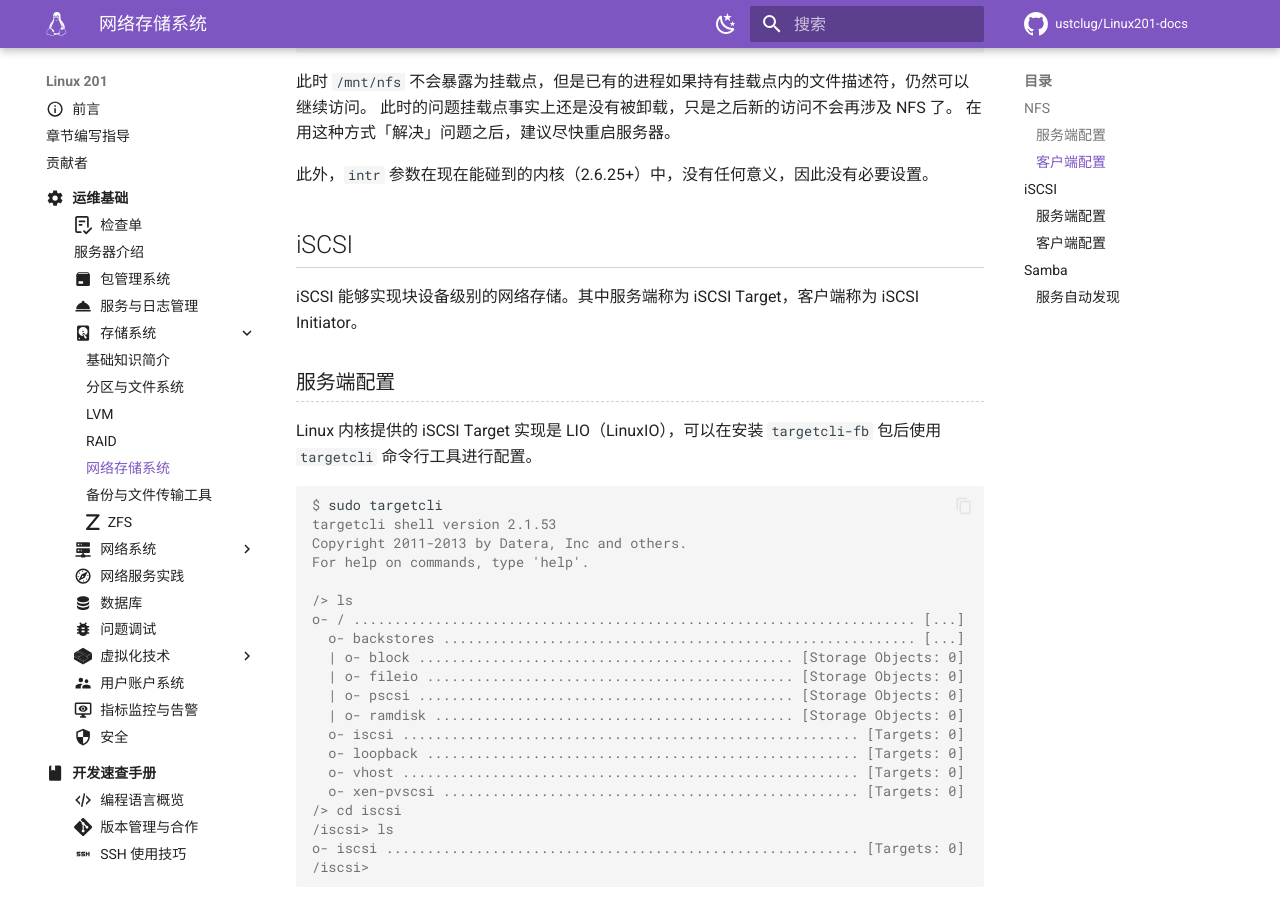
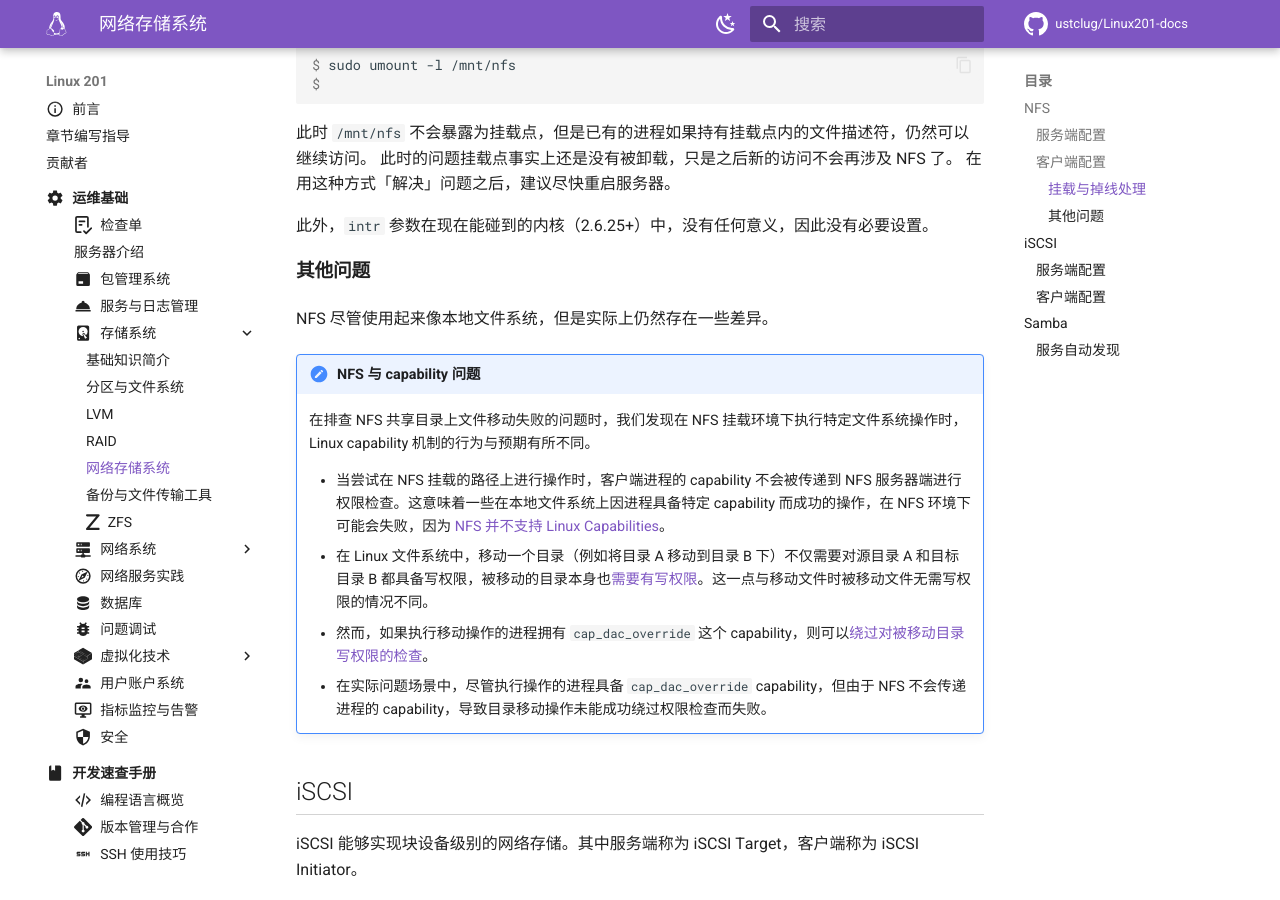
Before and after one commit to ustclug/Linux201-docs, an MkDocs documentation site: the page built from docs/ops/storage/network.md, in a window 1280 px wide and 900 px high, scrolled down 4726 px. Built offline with MkDocs 1.6.1 and Material for MkDocs 9.7.7, drawn with Linux system fonts in a browser that asks for light colours; comment, search, counter and statistics services are not loaded.

Commit message:
ops/storage: NFS and capability

````diff
--- a/docs/ops/storage/network.md
+++ b/docs/ops/storage/network.md
@@ -240,6 +240,8 @@ NFS 的导出配置位于 `/etc/exports` 文件中。例如以下的配置：
 
 ### 客户端配置 {#nfs-client}
 
+#### 挂载与掉线处理 {#nfs-client-mount}
+
 挂载 NFS（表面上）是一件很简单的事情：
 
 ```console
@@ -341,6 +343,19 @@ $
 在用这种方式「解决」问题之后，建议尽快重启服务器。
 
 此外，`intr` 参数在现在能碰到的内核（2.6.25+）中，没有任何意义，因此没有必要设置。
+
+#### 其他问题 {#nfs-client-other}
+
+NFS 尽管使用起来像本地文件系统，但是实际上仍然存在一些差异。
+
+!!! note "NFS 与 capability 问题"
+
+    在排查 NFS 共享目录上文件移动失败的问题时，我们发现在 NFS 挂载环境下执行特定文件系统操作时，Linux capability 机制的行为与预期有所不同。
+
+    * 当尝试在 NFS 挂载的路径上进行操作时，客户端进程的 capability 不会被传递到 NFS 服务器端进行权限检查。这意味着一些在本地文件系统上因进程具备特定 capability 而成功的操作，在 NFS 环境下可能会失败，因为 [NFS 并不支持 Linux Capabilities](https://access.redhat.com/solutions/2117321)。
+    * 在 Linux 文件系统中，移动一个目录（例如将目录 A 移动到目录 B 下）不仅需要对源目录 A 和目标目录 B 都具备写权限，被移动的目录本身也[需要有写权限](https://elixir.bootlin.com/linux/v6.14.1/source/fs/namei.c#L4994-L4999)。这一点与移动文件时被移动文件无需写权限的情况不同。
+    * 然而，如果执行移动操作的进程拥有 `cap_dac_override` 这个 capability，则可以[绕过对被移动目录写权限的检查](https://elixir.bootlin.com/linux/v6.14.1/source/fs/namei.c#L475-L485)。
+    * 在实际问题场景中，尽管执行操作的进程具备 `cap_dac_override` capability，但由于 NFS 不会传递进程的 capability，导致目录移动操作未能成功绕过权限检查而失败。
 
 ## iSCSI
 
````
